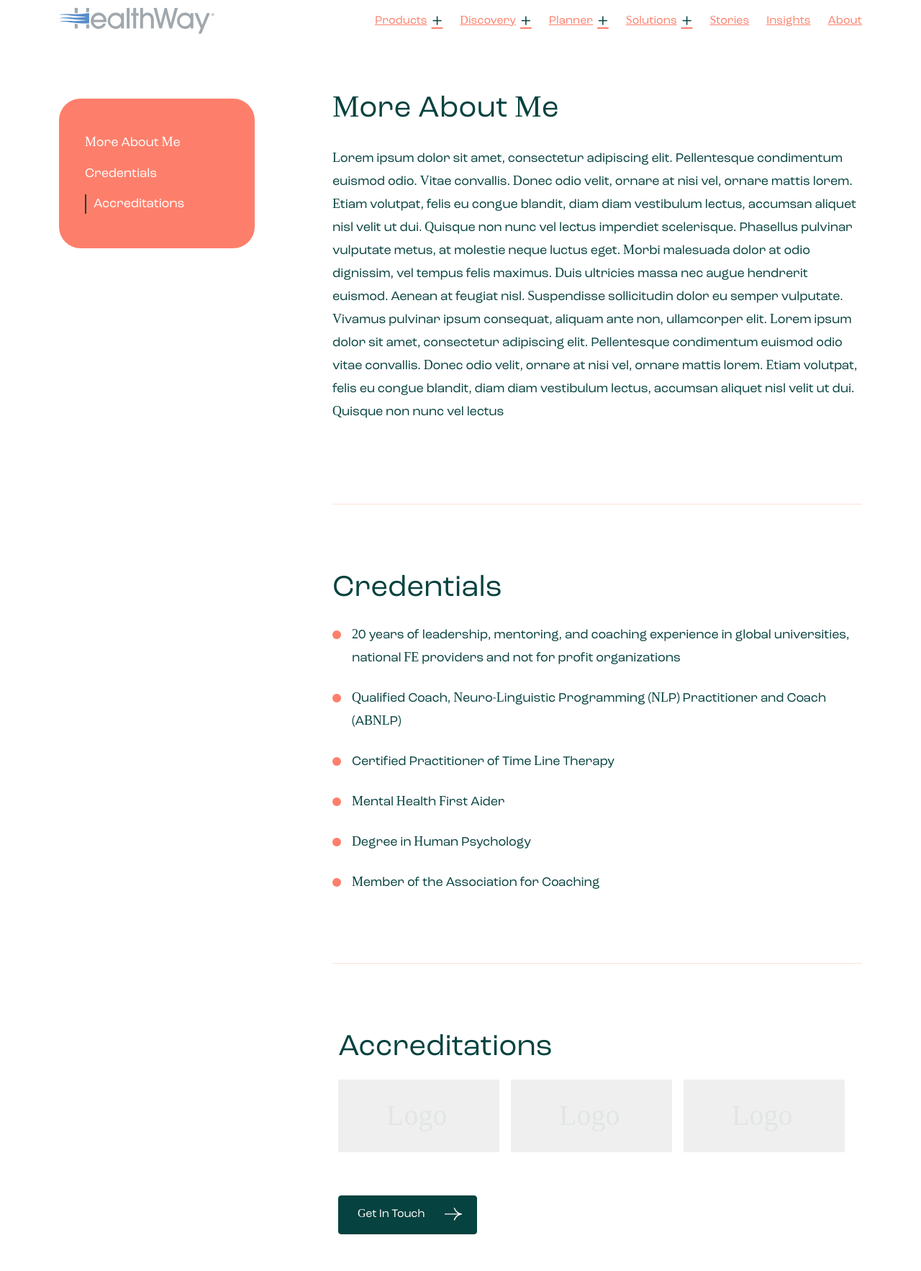
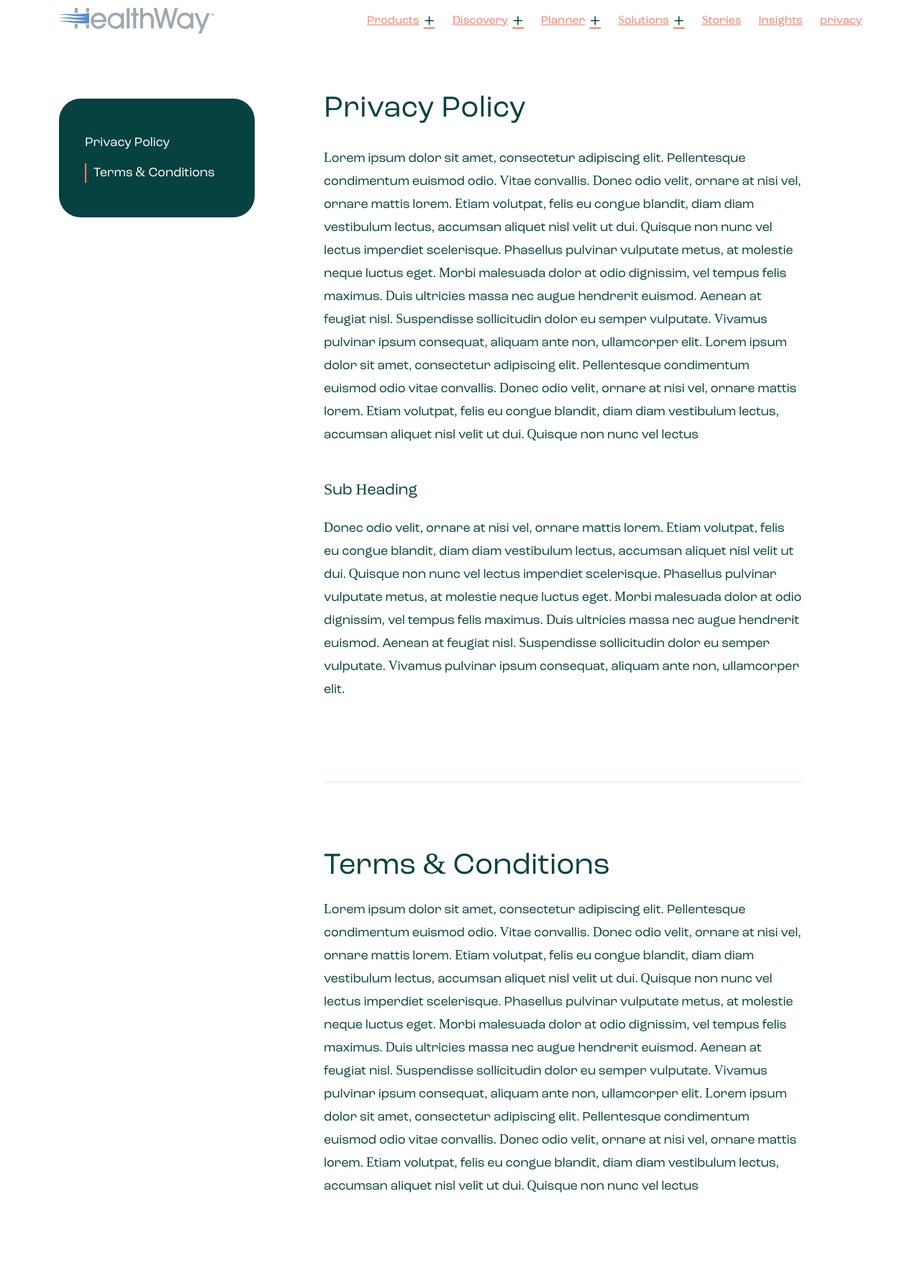
Before and after one commit to polarahiren/AOM, a website: page public/privacy.html in a window 1280 px wide. Shown: the part 13-1779 px from the top of the page at 72% size. After the commit the page ends 1741 px from the top, so only its background shows below. Drawn offline with nearby package versions, Linux system fonts and the light colour scheme.

Commit message:
Privacy Page Done

```diff
--- a/public/credentials.html
+++ b/public/privacy.html
@@ -830,9 +830,9 @@
                                     Insights </a>
                             </li>
                             <li>
-                                <a href="about-us.html"
+                                <a href="privacy-us.html"
                                     class="d-flex align-items-center ps-lg-3 ps-xl-4 ms-xxl-3 py-3 py-lg-1 text-secondary">
-                                    About </a>
+                                    privacy </a>
                             </li>
                             <!--                        <li>-->
                             <!--                            <a href="checkout.html"-->
@@ -873,20 +873,21 @@
         <div class="py-5 container mt-5">
             <div class="row">
                 <div class="col-12 col-md-4 mb-5 mb-md-0 pe-lg-5">
-                    <div id="services-lists" class="privacy-policy-list services-lists-group d-flex flex-row flex-md-column overflow-scroll-hidden me-lg-5 bg-secondary">
-                        <a class="list-group-item text-white text-capitalize active" href="#about" data-scroll="true">More about me</a>
-                        <a class="list-group-item text-white text-capitalize" href="#credentials" data-scroll="true">Credentials</a>
-                        <a class="list-group-item text-white text-capitalize" href="#accreditations" data-scroll="true">Accreditations</a>
+                    <div id="services-lists" class="privacy-policy-list services-lists-group d-flex flex-row flex-md-column overflow-scroll-hidden me-lg-5 bg-primary">
+                        <a class="list-group-item text-white text-capitalize active" href="#privacy" data-scroll="true">Privacy Policy</a>
+                        <a class="list-group-item text-white text-capitalize" href="#terms-condition" data-scroll="true">Terms & Conditions</a>
                     </div>
                 </div>
-                <div class="col-12 col-md-8 pt-md-5">
+                <div class="col-12 col-md-7 px-md-0 pt-md-5">
                     <div class="scrollspy-example text-primary text-sm leading-relax" data-bs-spy="scroll" data-bs-target="#services-lists" data-bs-offset="10" tabindex="0">
 
-                        <div id="about" data-scroll-offset="10">
-                            <div class="about text-start text-black-shade-2">
-                                <h1 class="text-3xl lg:text-7xl text-black-shade-2 font-prata mb-md-4">More About Me</h1>
+                        <div id="privacy" data-scroll-offset="80">
+                            <div class="privacy text-start text-black-shade-2">
+                                <h1 class="text-3xl lg:text-7xl text-black-shade-2 font-prata mb-md-4">Privacy Policy</h1>
                                 <div class="normal-content bodyXS pt-2">
                                     <p>Lorem ipsum dolor sit amet, consectetur adipiscing elit. Pellentesque condimentum euismod odio. Vitae convallis. Donec odio velit, ornare at nisi vel, ornare mattis lorem. Etiam volutpat, felis eu congue blandit, diam diam vestibulum lectus, accumsan aliquet nisl velit ut dui. Quisque non nunc vel lectus imperdiet scelerisque. Phasellus pulvinar vulputate metus, at molestie neque luctus eget. Morbi malesuada dolor at odio dignissim, vel tempus felis maximus. Duis ultricies massa nec augue hendrerit euismod. Aenean at feugiat nisl. Suspendisse sollicitudin dolor eu semper vulputate. Vivamus pulvinar ipsum consequat, aliquam ante non, ullamcorper elit. Lorem ipsum dolor sit amet, consectetur adipiscing elit. Pellentesque condimentum euismod odio vitae convallis. Donec odio velit, ornare at nisi vel, ornare mattis lorem. Etiam volutpat, felis eu congue blandit, diam diam vestibulum lectus, accumsan aliquet nisl velit ut dui. Quisque non nunc vel lectus</p>
+                                    <h3 class="text-xl lg:text-2xl text-black-shade-2 font-prata mt-5 mb-md-4">Sub Heading</h3>
+                                    <p>Donec odio velit, ornare at nisi vel, ornare mattis lorem. Etiam volutpat, felis eu congue blandit, diam diam vestibulum lectus, accumsan aliquet nisl velit ut dui. Quisque non nunc vel lectus imperdiet scelerisque. Phasellus pulvinar vulputate metus, at molestie neque luctus eget. Morbi malesuada dolor at odio dignissim, vel tempus felis maximus. Duis ultricies massa nec augue hendrerit euismod. Aenean at feugiat nisl. Suspendisse sollicitudin dolor eu semper vulputate. Vivamus pulvinar ipsum consequat, aliquam ante non, ullamcorper elit.</p>
                                 </div>
                             </div>
                         </div>
@@ -895,52 +896,12 @@
                             <hr class="bg-secondary opacity-40 my-5">
                         </div>
 
-                        <div id="credentials" data-scroll-offset="0">
+                        <div id="terms-condition" data-scroll-offset="80">
                             <div class="col-12 text-start normal-content">
-                                <h2 class="text-3xl lg:text-7xl text-black-shade-2 font-prata mb-md-4">Credentials</h2>
-                                <div class="normal-content bodyXS">
-                                    <ul class="list-style-dots secondary-dots p-0 m-0 pt-1">
-                                        <li class="mb-4">20 years of leadership, mentoring, and coaching experience in global universities, national FE providers and not for profit organizations</li>
-                                        <li class="mb-4">Qualified Coach, Neuro-Linguistic Programming (NLP) Practitioner and Coach (ABNLP)</li>
-                                        <li class="mb-4">Certified Practitioner of Time Line Therapy</li>
-                                        <li class="mb-4">Mental Health First Aider</li>
-                                        <li class="mb-4">Degree in Human Psychology</li>
-                                        <li>Member of the Association for Coaching</li>
-                                    </ul>
+                                <h2 class="text-3xl lg:text-7xl text-black-shade-2 font-prata mb-md-4">Terms & Conditions</h2>
+                                <div class="normal-content bodyXS pt-0">
+                                    <p>Lorem ipsum dolor sit amet, consectetur adipiscing elit. Pellentesque condimentum euismod odio. Vitae convallis. Donec odio velit, ornare at nisi vel, ornare mattis lorem. Etiam volutpat, felis eu congue blandit, diam diam vestibulum lectus, accumsan aliquet nisl velit ut dui. Quisque non nunc vel lectus imperdiet scelerisque. Phasellus pulvinar vulputate metus, at molestie neque luctus eget. Morbi malesuada dolor at odio dignissim, vel tempus felis maximus. Duis ultricies massa nec augue hendrerit euismod. Aenean at feugiat nisl. Suspendisse sollicitudin dolor eu semper vulputate. Vivamus pulvinar ipsum consequat, aliquam ante non, ullamcorper elit. Lorem ipsum dolor sit amet, consectetur adipiscing elit. Pellentesque condimentum euismod odio vitae convallis. Donec odio velit, ornare at nisi vel, ornare mattis lorem. Etiam volutpat, felis eu congue blandit, diam diam vestibulum lectus, accumsan aliquet nisl velit ut dui. Quisque non nunc vel lectus</p>
                                 </div>
-                            </div>
-                        </div>
-
-                        <div class="py-md-5">
-                            <hr class="bg-secondary opacity-40 my-5">
-                        </div>
-
-                        <div id="accreditations" data-scroll-offset="0">
-                            <div class="col-12 text-start normal-content pb-5 px-md-2 mb-lg-4">
-                                <h2 class="text-3xl lg:text-7xl text-black-shade-2 font-prata mb-md-4">Accreditations</h2>
-                                <div class="accreditations-logo-carousel mb-4 mb-md-5 pb-2 pb-md-0">
-                                    <div class="logo-box pe-3 me-3">
-                                        <img src="assets/images/logos/logo.svg" class="img-fluid object-cover" />
-                                    </div>
-                                    <div class="logo-box pe-3 me-3">
-                                        <img src="assets/images/logos/logo.svg" class="img-fluid object-cover" />
-                                    </div>
-                                    <div class="logo-box pe-3 me-3">
-                                        <img src="assets/images/logos/logo.svg" class="img-fluid object-cover" />
-                                    </div>
-                                    <div class="logo-box pe-3 me-3">
-                                        <img src="assets/images/logos/logo.svg" class="img-fluid object-cover" />
-                                    </div>
-                                    <div class="logo-box pe-3 me-3">
-                                        <img src="assets/images/logos/logo.svg" class="img-fluid object-cover" />
-                                    </div>
-                                </div>
-                                <a href="signup.html" class="btn btn-primary">
-                                    <span class="pe-4">Get In Touch</span>
-                                    <svg xmlns="http://www.w3.org/2000/svg" width="24.495" height="17.854" viewBox="0 0 24.495 17.854">
-                                        <path id="Path_282" data-name="Path 282" d="M308.973,420.44c-.1-.011-.2-.023-.345-.044-.032,0-.067-.008-.143-.021a11.85,11.85,0,0,1-4.873-1.884,11.54,11.54,0,0,1-4.366-5.644l-.231-.673-1.364.46.233.665a12.815,12.815,0,0,0,4.906,6.343,13.033,13.033,0,0,0,1.214.728h-18.9v1.4h19a12.911,12.911,0,0,0-6.23,7.128l-.232.659,1.366.471.234-.664a11.5,11.5,0,0,1,4.367-5.647,11.964,11.964,0,0,1,5.043-1.916l.943-.1v-1.179Z" transform="translate(-285.107 -412.174)" fill="#fff"></path>
-                                     </svg>
-                                </a>
                             </div>
                         </div>
 
```
